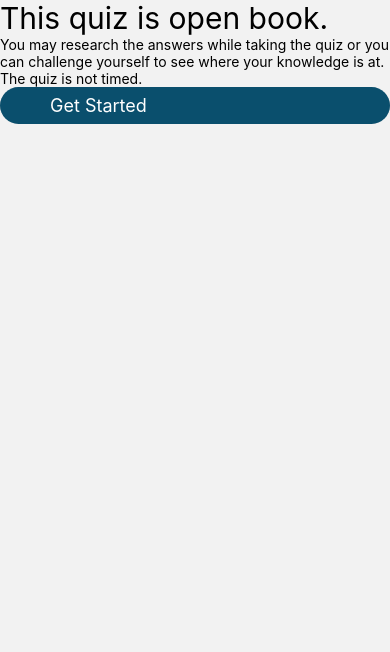
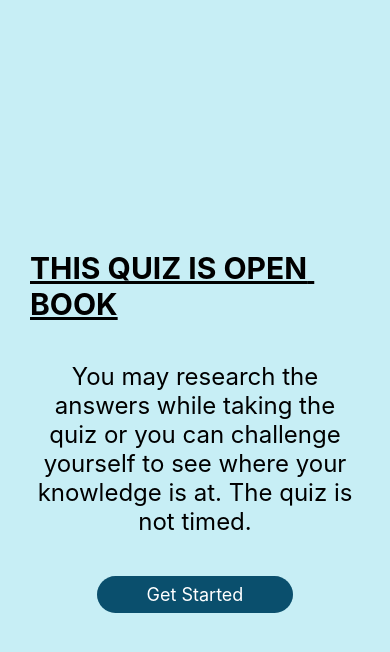
Before and after one commit to bethjm/WaggyTailsApp, a React Native app in the folder Pawrents/: screen /OpenBook in a window 390 px wide. Shown: the top 652 px of the page. Built offline with nearby package versions, Linux system fonts and the light colour scheme.

Commit message:
added styling to open book and cat or dog page

```diff
--- a/Pawrents/screens/CatOrDog.js
+++ b/Pawrents/screens/CatOrDog.js
@@ -2,6 +2,7 @@ import { View, Text, StyleSheet, Image } from "react-native";
 import { useNavigation } from "@react-navigation/native";
 
 import AnimalButton from "../components/ui/AnimalButton";
+import Colors from "../constants/Colors";
 
 function CatOrDog() {
   const navigation = useNavigation();
@@ -16,7 +17,7 @@ function CatOrDog() {
 
   return (
     <View style={styles.container}>
-      <Text>What animal are you adopting?</Text>
+      <Text style={styles.title}>What animal are you adopting?</Text>
       <View style={styles.buttonsContainer}>
         <AnimalButton
           imageSource={require("../assets/images/CatButton.png")}
@@ -36,10 +37,19 @@ export default CatOrDog;
 const styles = StyleSheet.create({
   container: {
     flex: 1,
+    paddingTop: 250,
+    backgroundColor: Colors.lightPrimary,
+  },
+  title: {
+    alignItems: "center",
+    textAlign: "center",
+    fontSize: 30,
+    fontWeight: "bold",
   },
   buttonsContainer: {
     flexDirection: "row",
     justifyContent: "space-around",
     marginHorizontal: 10,
+    marginTop: 30,
   },
 });
--- a/Pawrents/screens/DogQuizScreen.js
+++ b/Pawrents/screens/DogQuizScreen.js
@@ -1,15 +1,42 @@
-import Question from "../components/ui/Question";
-import Answers from "../components/ui/Answers";
+import Colors from "../constants/Colors";
+import PrimaryButton from "../components/ui/PrimaryButton";
 
 import { StyleSheet, View, Text } from "react-native";
+
+import { useNavigation } from "@react-navigation/native";
+
 function DogQuizScreen() {
+  const navigation = useNavigation();
+
+  const goToScreenWelcome = () => {
+    navigation.navigate("Welcome");
+  };
+
   return (
-    <View>
-      <Text>No Dog Questions, Yet</Text>
+    <View style={styles.container}>
+      <Text style={styles.title}>No Dog Questions, yet</Text>
+      <PrimaryButton style={styles.button} onPress={goToScreenWelcome}>
+        Back to begining
+      </PrimaryButton>
     </View>
   );
 }
 
 export default DogQuizScreen;
 
-const styles = StyleSheet.create({});
+const styles = StyleSheet.create({
+  container: {
+    flex: 1,
+    alignItems: "center",
+    paddingTop: 250,
+    backgroundColor: Colors.lightPrimary,
+    paddingHorizontal: 30,
+  },
+  title: {
+    textAlign: "center",
+    fontSize: 30,
+    fontWeight: "bold",
+    width: "100%",
+    marginBottom: 30,
+  },
+});
--- a/Pawrents/screens/OpenBook.js
+++ b/Pawrents/screens/OpenBook.js
@@ -2,6 +2,7 @@ import { View, Text, StyleSheet } from "react-native";
 import { useNavigation } from "@react-navigation/native";
 
 import PrimaryButton from "../components/ui/PrimaryButton";
+import Colors from "../constants/Colors";
 
 function OpenBook() {
   const navigation = useNavigation();
@@ -12,8 +13,8 @@ function OpenBook() {
 
   return (
     <View style={styles.container}>
-      <Text style={styles.title}>This quiz is open book.</Text>
-      <Text stle={styles.content}>
+      <Text style={styles.title}>THIS QUIZ IS OPEN BOOK</Text>
+      <Text style={styles.content}>
         You may research the answers while taking the quiz or you can challenge
         yourself to see where your knowledge is at. The quiz is not timed.
       </Text>
@@ -27,14 +28,22 @@ export default OpenBook;
 const styles = StyleSheet.create({
   container: {
     flex: 1,
+    alignItems: "center",
+    paddingTop: 250,
+    backgroundColor: Colors.lightPrimary,
+    paddingHorizontal: 30,
   },
   title: {
     alignItems: "center",
     fontSize: 30,
+    fontWeight: "bold",
+    width: "100%",
+    textDecorationLine: "underline",
   },
   content: {
     alignItems: "center",
+    marginVertical: 40,
     fontSize: 24,
-    paddingTop: 20,
+    textAlign: "center",
   },
 });
```
